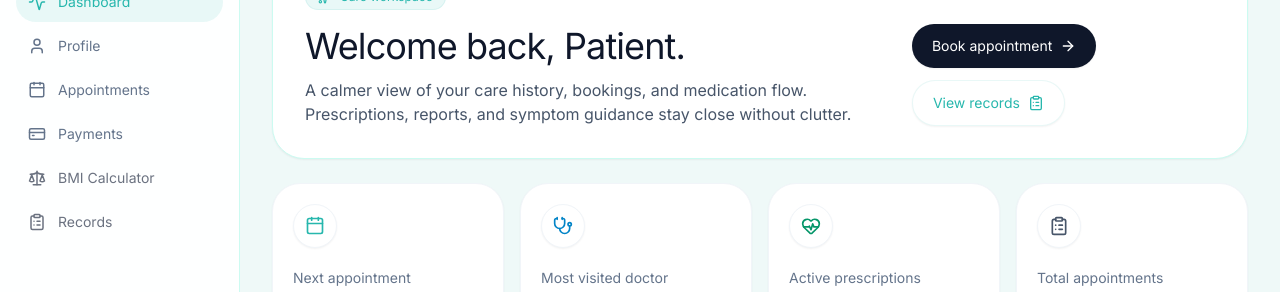
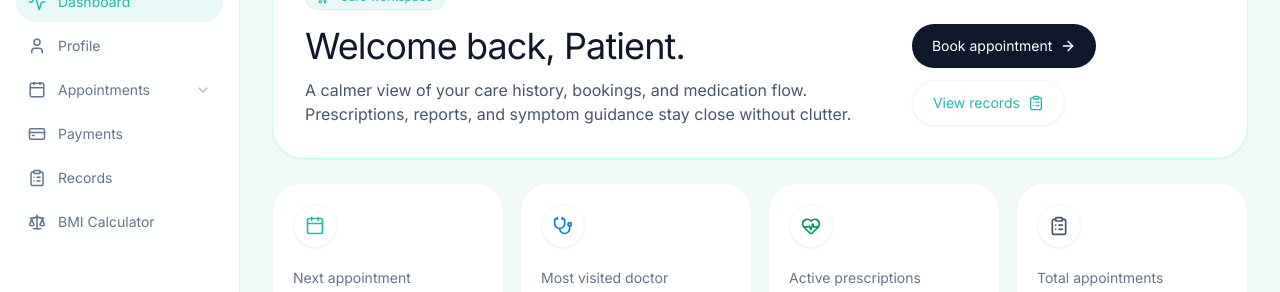
Before and after one commit to RUSIRUDEVINDA/healthcare-platform-backend, a React (Vite) app in the folder frontend/: page /dashboard in a window 1280 px wide. Shown: the part 145-437 px from the top of the page. Built offline with nearby package versions, Linux system fonts and the light colour scheme.

Commit message:
fix: resolve dashboard merge conflicts and restore JSX structure

```diff
--- a/frontend/src/pages/Dashboard.tsx
+++ b/frontend/src/pages/Dashboard.tsx
@@ -17,9 +17,10 @@ import {
   Video,
   Clock,
   Building2,
+  ChevronDown,
 } from 'lucide-react';
 
-import { Link, useNavigate } from 'react-router-dom';
+import { Link, useLocation, useNavigate } from 'react-router-dom';
 import { patientApi, type PatientProfile } from '../api/patient';
 import { doctorApi, type DoctorProfile } from '../api/doctor';
 import { appointmentApi, type Appointment, type Slot } from '../api/appointments';
@@ -86,6 +87,7 @@ function isSameLocalDay(a: Date, b: Date) {
 }
 
 export default function Dashboard() {
+  const location = useLocation();
   const navigate = useNavigate();
   const [profile, setProfile] = useState<PatientProfile | DoctorProfile | null>(null);
   const [role, setRole] = useState<string | null>(null);
@@ -335,33 +337,70 @@ export default function Dashboard() {
 
         <nav className="flex-1 px-4 space-y-1">
           <p className="text-[10px] font-semibold text-slate-400 uppercase tracking-[0.32em] px-3 mb-3">Menu</p>
-          <Link to="/dashboard" className="flex items-center gap-3 px-3 py-2.5 bg-brand/10 text-brand rounded-full font-semibold text-sm">
+          <Link
+            to="/dashboard"
+            className={`flex items-center gap-3 px-3 py-2.5 rounded-full text-sm transition-colors ${
+              location.pathname === '/dashboard'
+                ? 'bg-brand/10 text-brand font-semibold'
+                : 'text-slate-500 hover:bg-teal-50'
+            }`}
+          >
             <Activity className="h-[18px] w-[18px]" /> Dashboard
           </Link>
-          <Link to="/profile" className="flex items-center gap-3 px-3 py-2.5 text-slate-500 hover:bg-teal-50 rounded-full transition-colors text-sm">
+          <Link
+            to="/profile"
+            className={`flex items-center gap-3 px-3 py-2.5 rounded-full text-sm transition-colors ${
+              location.pathname === '/profile'
+                ? 'bg-brand/10 text-brand font-semibold'
+                : 'text-slate-500 hover:bg-teal-50'
+            }`}
+          >
             <User className="h-[18px] w-[18px]" /> Profile
           </Link>
-          <Link to="/appointments" className="flex items-center gap-3 px-3 py-2.5 text-slate-500 hover:bg-teal-50 rounded-full transition-colors text-sm">
-            <Calendar className="h-[18px] w-[18px]" /> Appointments
+          <Link
+            to="/appointments"
+            className={`flex items-center justify-between px-3 py-2.5 rounded-full text-sm transition-colors ${
+              location.pathname === '/appointments'
+                ? 'bg-brand/10 text-brand font-semibold'
+                : 'text-slate-500 hover:bg-teal-50'
+            }`}
+          >
+            <div className="flex items-center gap-3">
+              <Calendar className="h-[18px] w-[18px]" /> Appointments
+            </div>
+            <ChevronDown className="h-4 w-4 opacity-50" />
           </Link>
           {role !== 'doctor' && (
-            <Link to="/payments" className="flex items-center gap-3 px-3 py-2.5 text-slate-500 hover:bg-teal-50 rounded-full transition-colors text-sm">
+            <Link
+              to="/payments"
+              className={`flex items-center gap-3 px-3 py-2.5 rounded-full text-sm transition-colors ${
+                location.pathname === '/payments'
+                  ? 'bg-brand/10 text-brand font-semibold'
+                  : 'text-slate-500 hover:bg-teal-50'
+              }`}
+            >
               <CreditCard className="h-[18px] w-[18px]" /> Payments
-            </Link>
-          )}
-          {role !== 'doctor' && (
-            <Link
-              to="/bmi-calculator"
-              className="flex items-center gap-3 px-3 py-2.5 text-gray-500 hover:bg-gray-50 rounded-xl transition-colors text-sm"
-            >
-              <Scale className="h-[18px] w-[18px]" /> BMI Calculator
             </Link>
           )}
           <Link
             to="/records"
-            className="flex items-center gap-3 px-3 py-2.5 text-gray-500 hover:bg-gray-50 rounded-xl transition-colors text-sm"
+            className={`flex items-center gap-3 px-3 py-2.5 rounded-full text-sm transition-colors ${
+              location.pathname === '/records'
+                ? 'bg-brand/10 text-brand font-semibold'
+                : 'text-slate-500 hover:bg-teal-50'
+            }`}
           >
             <ClipboardList className="h-[18px] w-[18px]" /> Records
+          </Link>
+          <Link
+            to="/bmi-calculator"
+            className={`flex items-center gap-3 px-3 py-2.5 rounded-full text-sm transition-colors ${
+              location.pathname === '/bmi-calculator'
+                ? 'bg-brand/10 text-brand font-semibold'
+                : 'text-slate-500 hover:bg-teal-50'
+            }`}
+          >
+            <Scale className="h-[18px] w-[18px]" /> BMI Calculator
           </Link>
         </nav>
 
```
